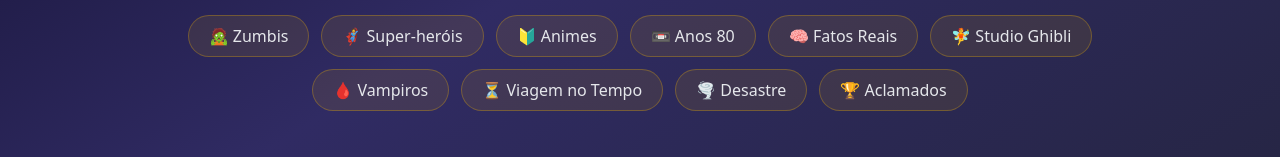
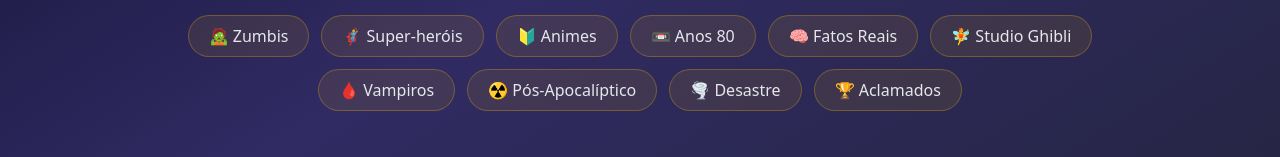
Before and after one commit to caiomafra01/seletor-de-filmes, a Next.js app: page / in a window 1280 px wide. Shown: the part 483-640 px from the top of the page. Built offline with nearby package versions, Linux system fonts and the light colour scheme.

Commit message:
categoria pos apocaliptico

```diff
--- a/src/app/page.tsx
+++ b/src/app/page.tsx
@@ -36,7 +36,7 @@
   { name: "🧠 Fatos Reais", type: "keyword", value: "9672" },
   { name: "🧚 Studio Ghibli", type: "custom", value: "&with_companies=10342" },
   { name: "🩸 Vampiros", type: "keyword", value: "3133" },
-  { name: "⏳ Viagem no Tempo", type: "keyword", value: "4385" },
+  { name: "☢️ Pós-Apocalíptico", type: "keyword", value: "4458" },
   { name: "🌪️ Desastre", type: "keyword", value: "4414" },
   { name: "🏆 Aclamados", type: "custom", value: "&vote_average.gte=8&vote_count.gte=300" }
 ];
```
